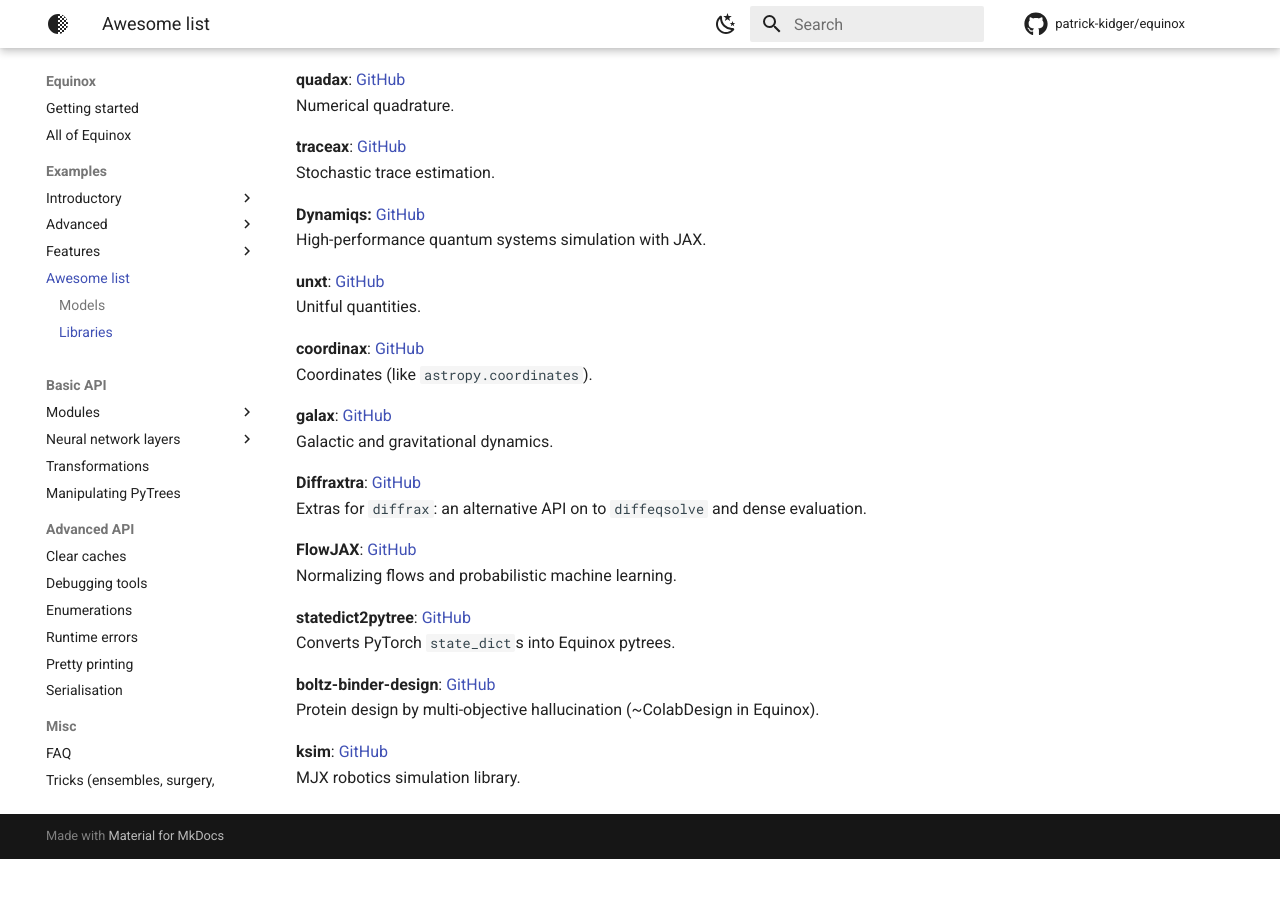
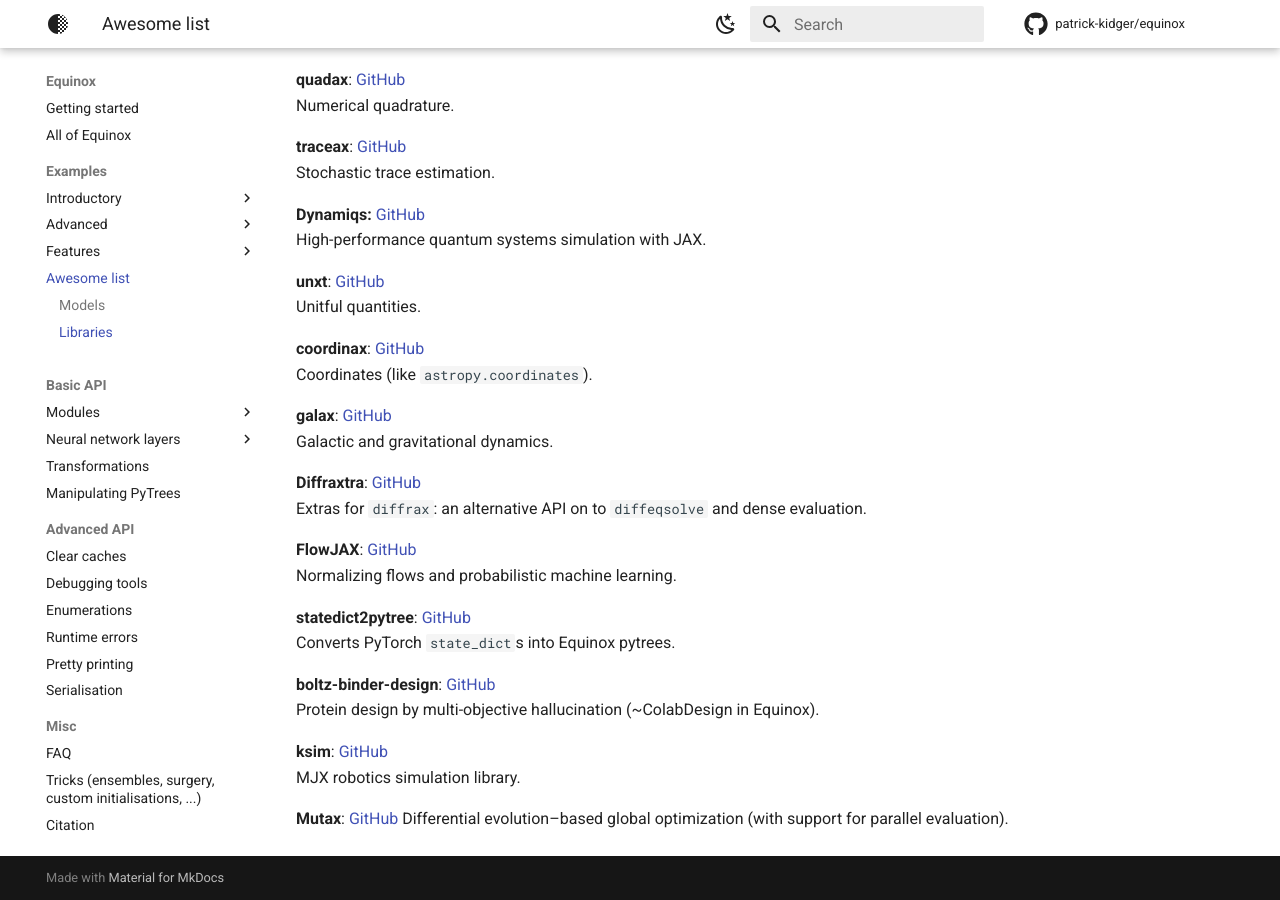
Before and after one commit to patrick-kidger/equinox, an MkDocs documentation site: the page built from docs/awesome-list.md, in a window 1280 px wide and 900 px high, scrolled down 1539 px. Built offline with MkDocs 1.6.1 and Material for MkDocs 9.7.7, drawn with Linux system fonts in a browser that asks for light colours; comment, search, counter and statistics services are not loaded; before the commit the page ends 2398 px from its top, so only the background shows below that.

Commit message:
Add Mutax to awesome list

```diff
--- a/docs/awesome-list.md
+++ b/docs/awesome-list.md
@@ -92,3 +92,6 @@
 
 **ksim**: [GitHub](https://github.com/kscalelabs/ksim)
 MJX robotics simulation library.
+
+**Mutax**: [GitHub](https://github.com/gerlero/mutax)
+Differential evolution–based global optimization (with support for parallel evaluation).
```
